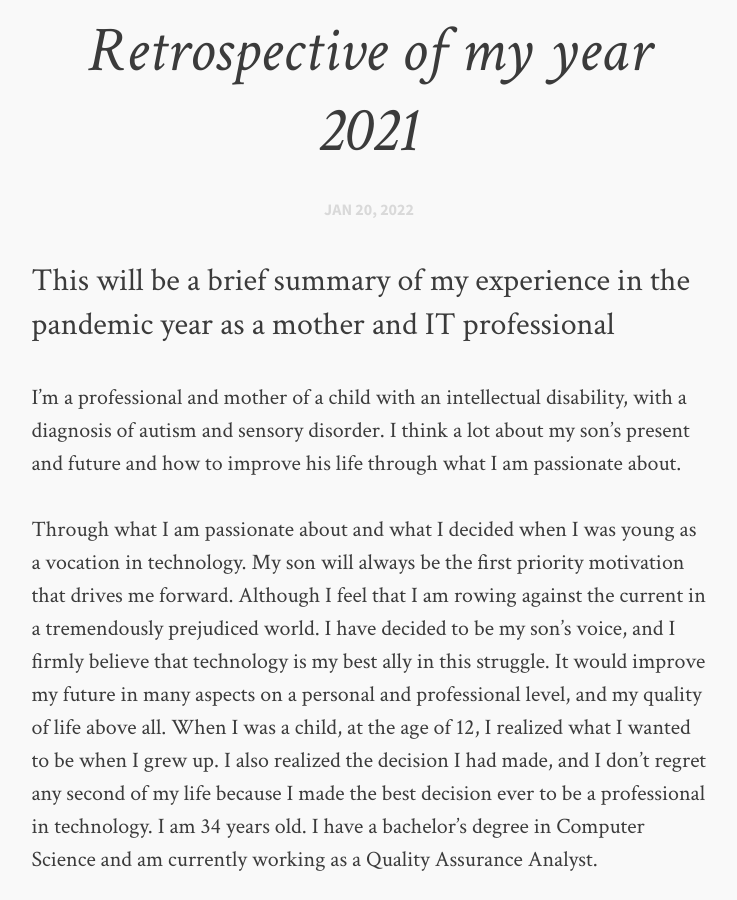
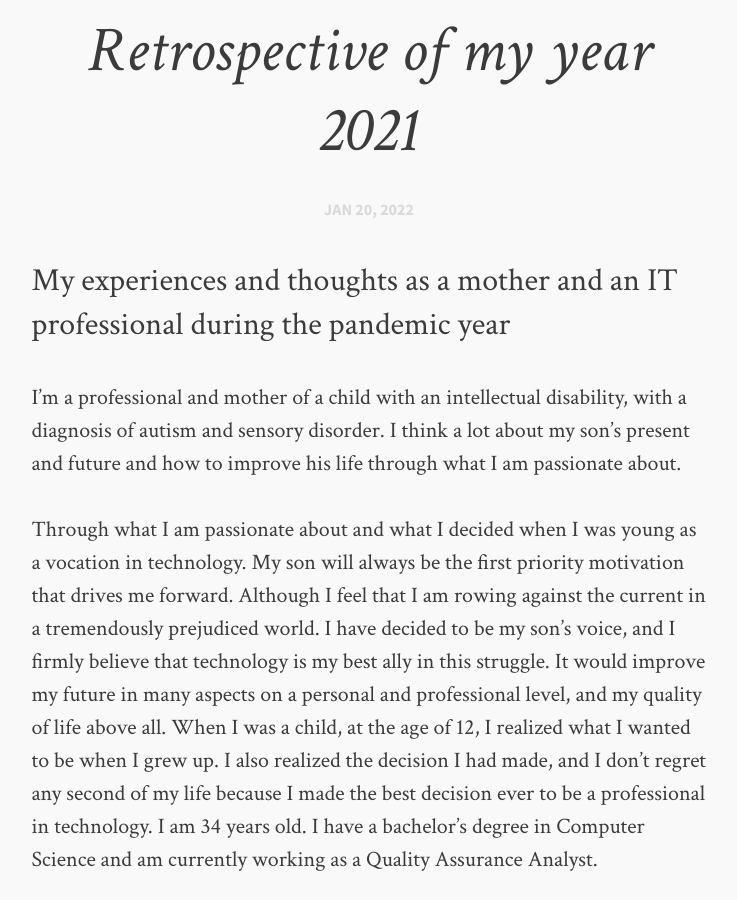
Before and after one commit to lourcastillo/lourcastillo.github.io, a Jekyll site: the page built from _posts/2022-01-20-retrospective-of-my-year-2021.md, in a window 1280 px wide and 900 px high, scrolled down 622 px. Shown: the whole window, without its empty margins (271-1008 px from the left). Built offline with Jekyll 4.4.1, drawn with Linux system fonts in a browser that asks for light colours; comment, search, counter and statistics services are not loaded.

Commit message:
Update 2022-01-20-retrospective-of-my-year-2021.md

```diff
--- a/_posts/2022-01-20-retrospective-of-my-year-2021.md
+++ b/_posts/2022-01-20-retrospective-of-my-year-2021.md
@@ -1,7 +1,7 @@
 ---
 layout: post-light-feature
 title: Retrospective of my year 2021
-description: "This will be a brief summary of my experience in the pandemic year as a mother and IT professional"
+description: "My experiences and thoughts as a mother and an IT professional during the pandemic year"
 categories: articles
 comments: true
 date: 2022-01-20
```
